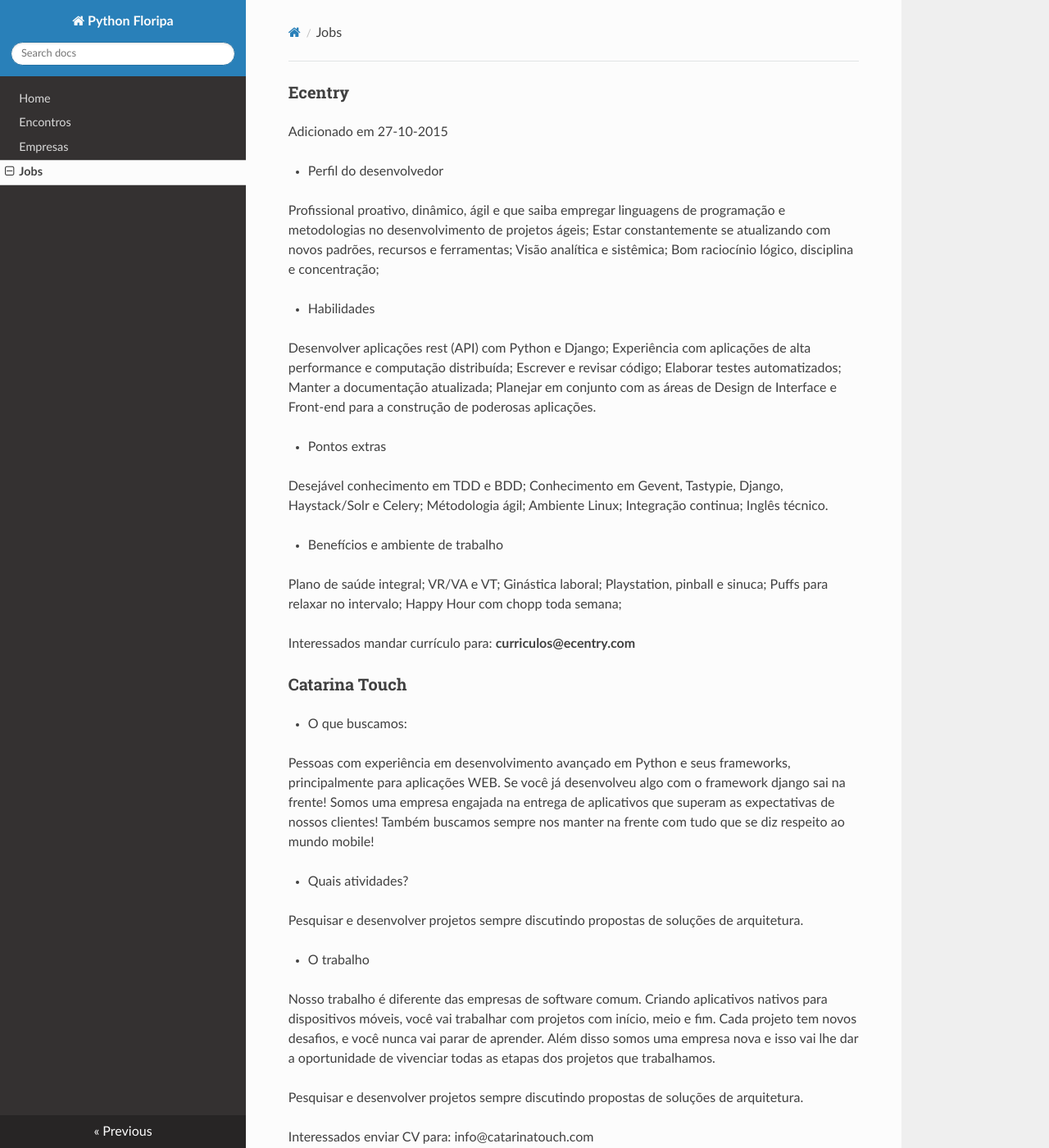
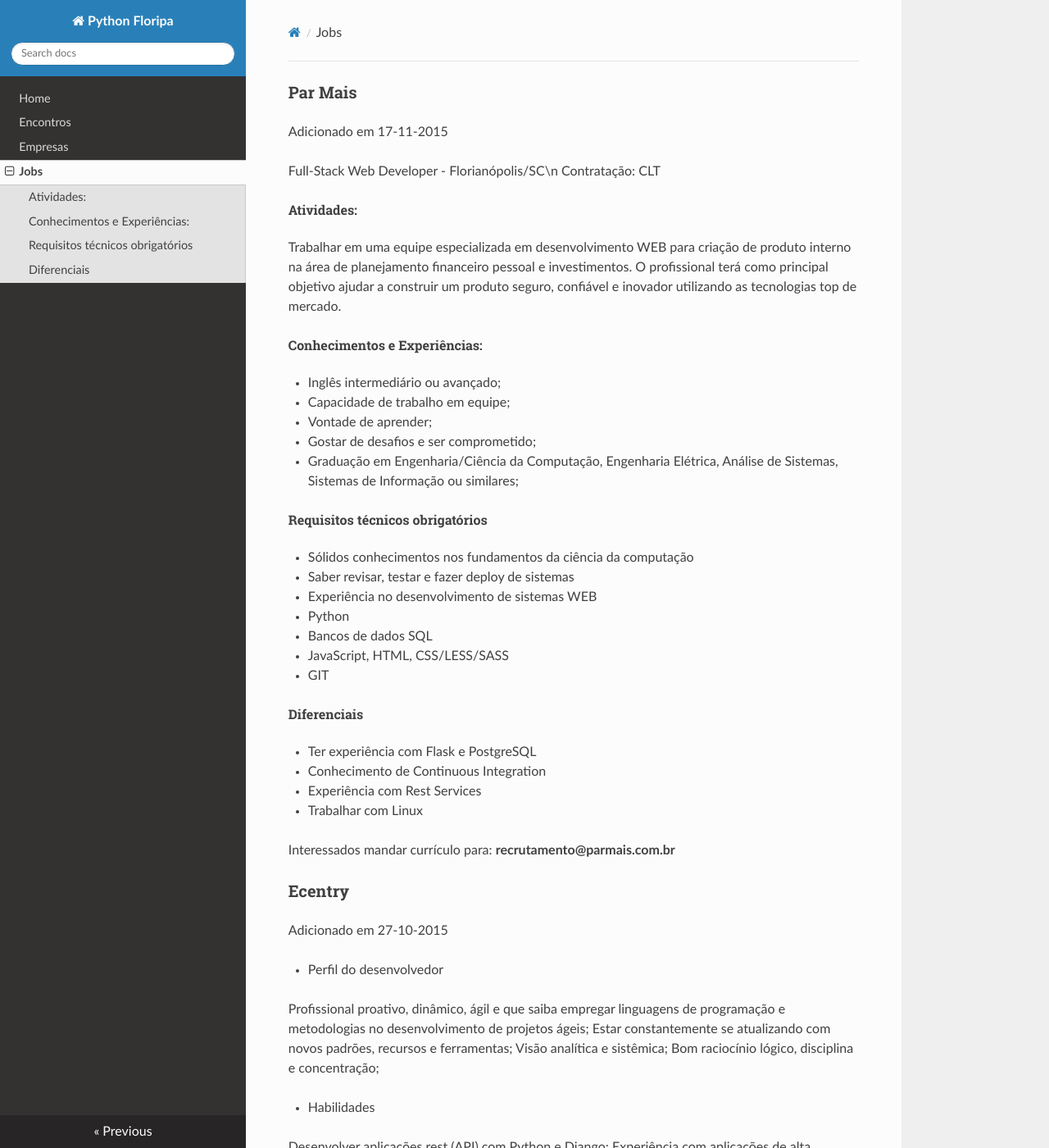
Before and after one commit to PythonFloripa/pythonfloripa.github.io, an MkDocs documentation site: the page built from docs/jobs.md, in a window 1280 px wide and 1400 px high. Shown: the whole window at 82% size. Built offline with MkDocs 1.6.1, drawn with Linux system fonts in a browser that asks for light colours; nearby versions of some CDN libraries; old or Windows-style settings are respelled for this version of MkDocs.

Commit message:
Adicionando vaga de desenvolvedor da Par Mais

```diff
--- a/docs/jobs.md
+++ b/docs/jobs.md
@@ -1,3 +1,38 @@
+### Par Mais
+Adicionado em 17-11-2015
+
+Full-Stack Web Developer - Florianópolis/SC\n
+Contratação: CLT
+
+###### Atividades:
+
+Trabalhar em uma equipe especializada em desenvolvimento WEB para criação de produto interno na área de planejamento financeiro pessoal e investimentos. O profissional terá como principal objetivo ajudar a construir um produto seguro, confiável e inovador utilizando as tecnologias top de mercado.
+
+###### Conhecimentos e Experiências:
+* Inglês intermediário ou avançado;
+* Capacidade de trabalho em equipe;
+* Vontade de aprender;
+* Gostar de desafios e ser comprometido;
+* Graduação em Engenharia/Ciência da Computação, Engenharia Elétrica, Análise de Sistemas, Sistemas de Informação ou similares;
+
+###### Requisitos técnicos obrigatórios
+* Sólidos conhecimentos nos fundamentos da ciência da computação
+* Saber revisar, testar e fazer deploy de sistemas
+* Experiência no desenvolvimento de sistemas WEB
+* Python
+* Bancos de dados SQL
+* JavaScript, HTML, CSS/LESS/SASS
+* GIT
+
+###### Diferenciais
+* Ter experiência com Flask e PostgreSQL
+* Conhecimento de Continuous Integration
+* Experiência com Rest Services
+* Trabalhar com Linux
+
+Interessados mandar currículo para: **recrutamento@parmais.com.br**
+
+
 ### Ecentry
 Adicionado em 27-10-2015
 
```
